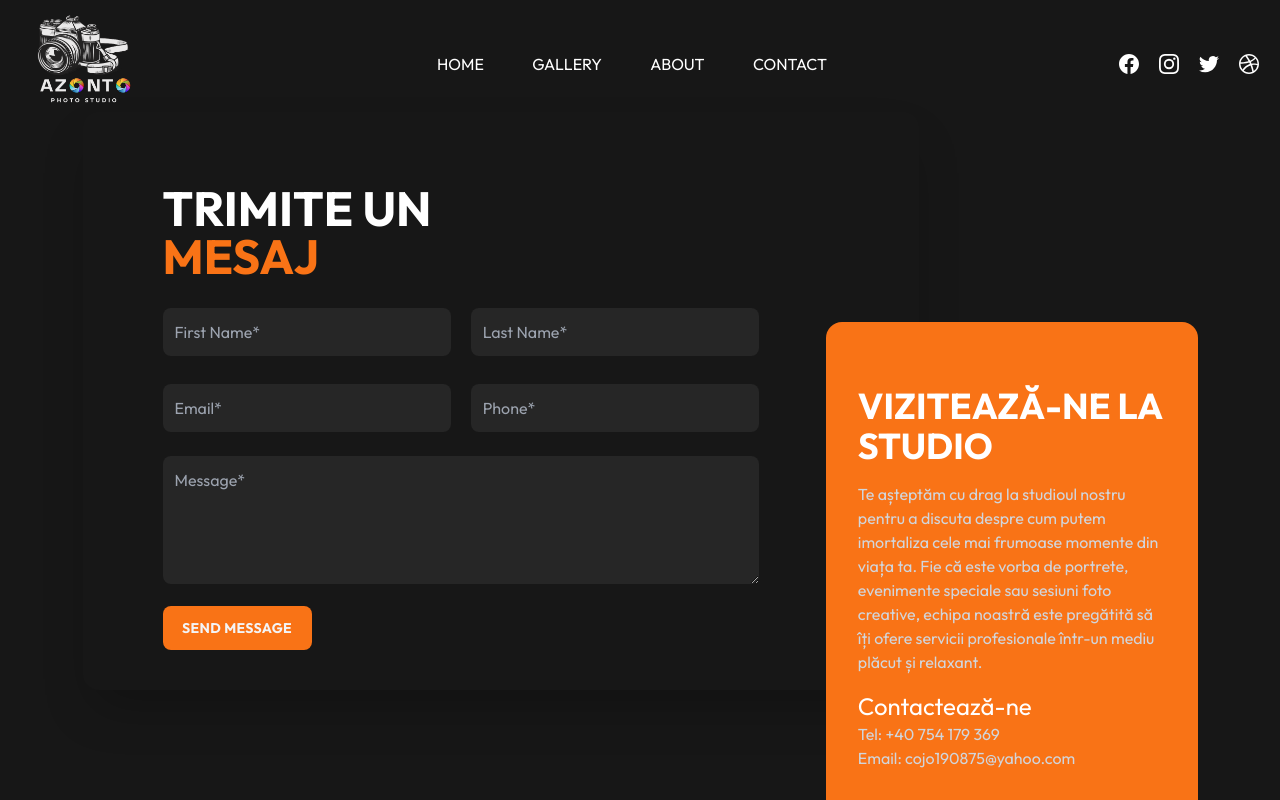
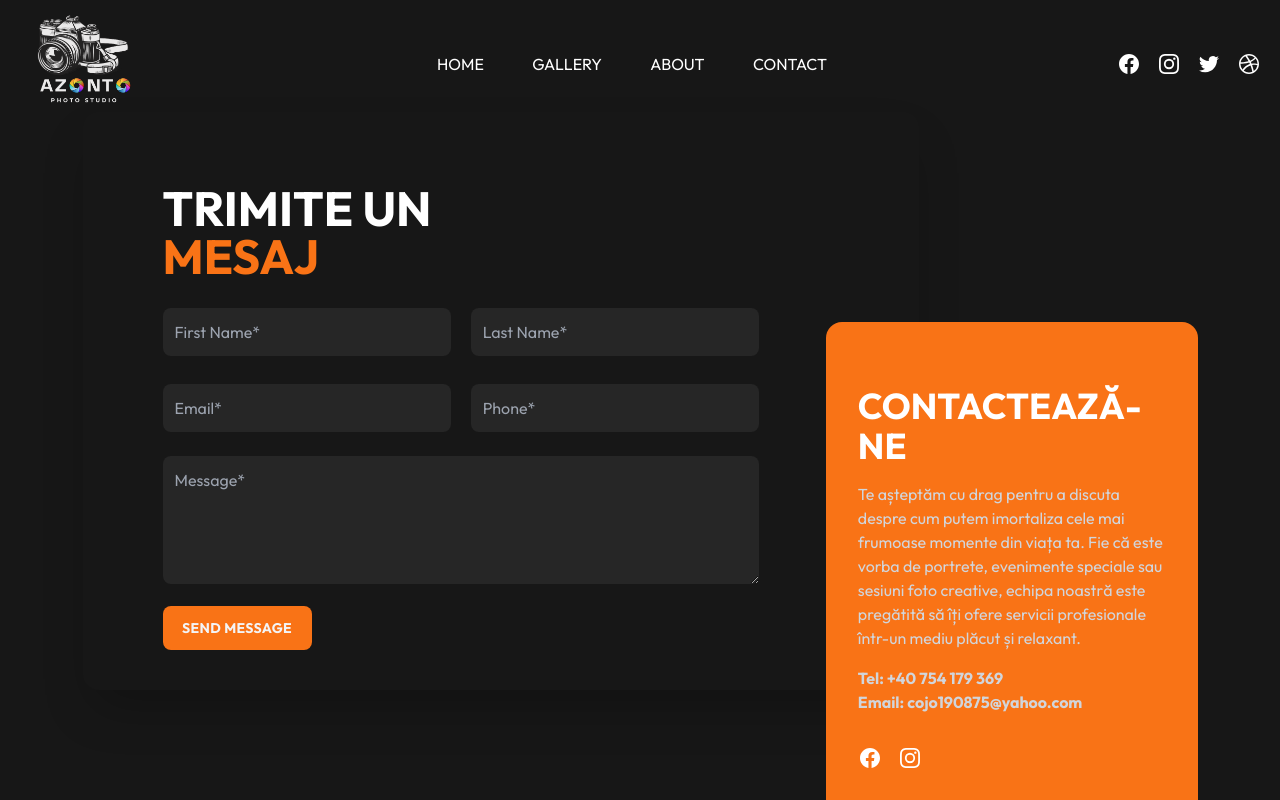
Before and after one commit to FloreDenis2001/azonto-photo-portal, a Next.js app: page /contact in a window 1280 px wide. Shown: the top 800 px of the page. Built offline with nearby package versions, Linux system fonts and the light colour scheme.

Commit message:
last_update

```diff
--- a/app/_components/RecentWork.jsx
+++ b/app/_components/RecentWork.jsx
@@ -41,7 +41,7 @@ export default function RecentWork() {
     return (
         <section className="w-full py-8 grid">
             <h2 className='mx-4 mt-8 md:text-4xl md:w-4/5 font-bold text-white text-2xl tracking-wider pb-2 border-b border-orange-500 font-manrope'>
-                Ultimele proiecte
+                Portofoliu
             </h2>
 
             <div className="px-4 grid grid-cols-1 md:grid-cols-2 lg:grid-cols-3 gap-4 mt-8">
--- a/app/contact/page.js
+++ b/app/contact/page.js
@@ -67,15 +67,15 @@ export default function Contact() {
 
                 <div className="w-full lg:-mt-96 lg:w-2/6 px-8 py-12 ml-auto bg-orange-500 rounded-2xl">
                     <div className="flex flex-col text-white">
-                        <h1 className="font-bold uppercase text-4xl my-4">Vizitează-ne la studio</h1>
+                        <h1 className="font-bold uppercase text-4xl my-4">Contactează-ne</h1>
                         <p className="text-gray-300">
-                            Te așteptăm cu drag la studioul nostru pentru a discuta despre cum putem imortaliza cele mai frumoase momente din viața ta. Fie că este vorba de portrete, evenimente speciale sau sesiuni foto creative, echipa noastră este pregătită să îți ofere servicii profesionale într-un mediu plăcut și relaxant.
+                            Te așteptăm cu drag
+                             pentru a discuta despre cum putem imortaliza cele mai frumoase momente din viața ta. Fie că este vorba de portrete, evenimente speciale sau sesiuni foto creative, echipa noastră este pregătită să îți ofere servicii profesionale într-un mediu plăcut și relaxant.
                         </p>
                         <div className="flex my-4 w-2/3 lg:w-full">
                             <div className="flex flex-col">
-                                <h2 className="text-2xl">Contactează-ne</h2>
-                                <p className="text-gray-300">Tel: +40 754 179 369</p>
-                                <p className="text-gray-300">Email: cojo190875@yahoo.com</p>
+                                <p className=" font-bold  text-gray-300">Tel: +40 754 179 369</p>
+                                <p className="font-bold  text-gray-300">Email: cojo190875@yahoo.com</p>
                             </div>
                         </div>
                         <div className="flex my-4 w-2/3 lg:w-1/2 gap-4">
```
